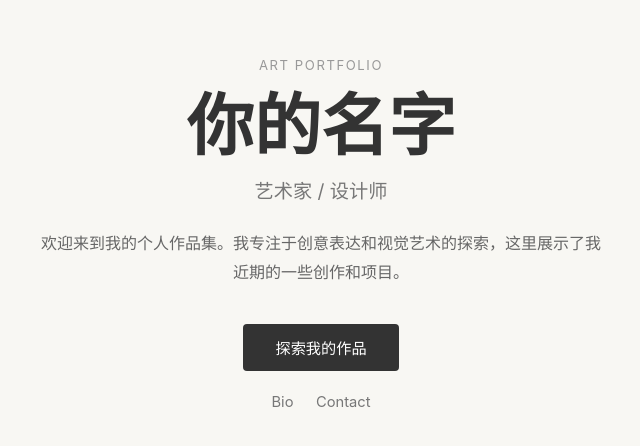
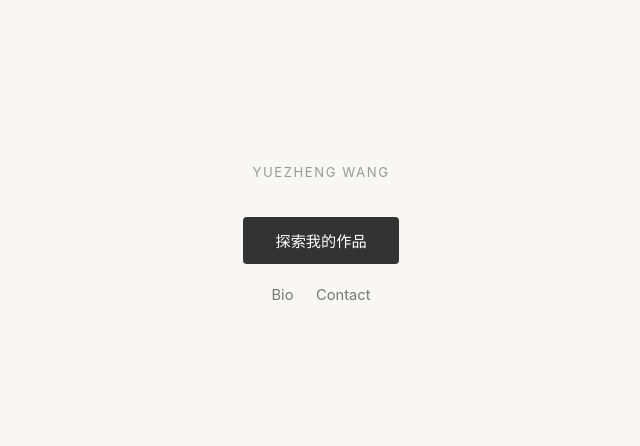
Before and after one commit to RobertW1028/Portfolio, a React (Vite) app: page / in a window 1280 px wide. Shown: the part 166-612 px from the top of the page, without its empty margins (319-959 px from the left). Built offline with nearby package versions, Linux system fonts and the light colour scheme.

Commit message:
Update siteContent.js

```diff
--- a/src/data/siteContent.js
+++ b/src/data/siteContent.js
@@ -3,17 +3,17 @@
 
 export const siteContent = {
   // 网站标题：显示在浏览器标签页，也可显示在子页面左上角。
-  siteTitle: 'Art Portfolio',
+  siteTitle: 'Yuezheng Wang',
 
   // 姓名：显示在首页最醒目的位置。
-  name: '你的名字',
+  name: '',
 
   // 首页身份短句：显示在姓名下方。
-  tagline: '艺术家 / 设计师',
+  tagline: '',
 
   // 首页简介：建议保持简短，1-2 句话就好。
   intro:
-    '欢迎来到我的个人作品集。我专注于创意表达和视觉艺术的探索，这里展示了我近期的一些创作和项目。',
+    '',
 
   // About / Bio：关于我的介绍。
   // paragraphs 里每一行是一段文字，需要新增段落就多加一行。
```
